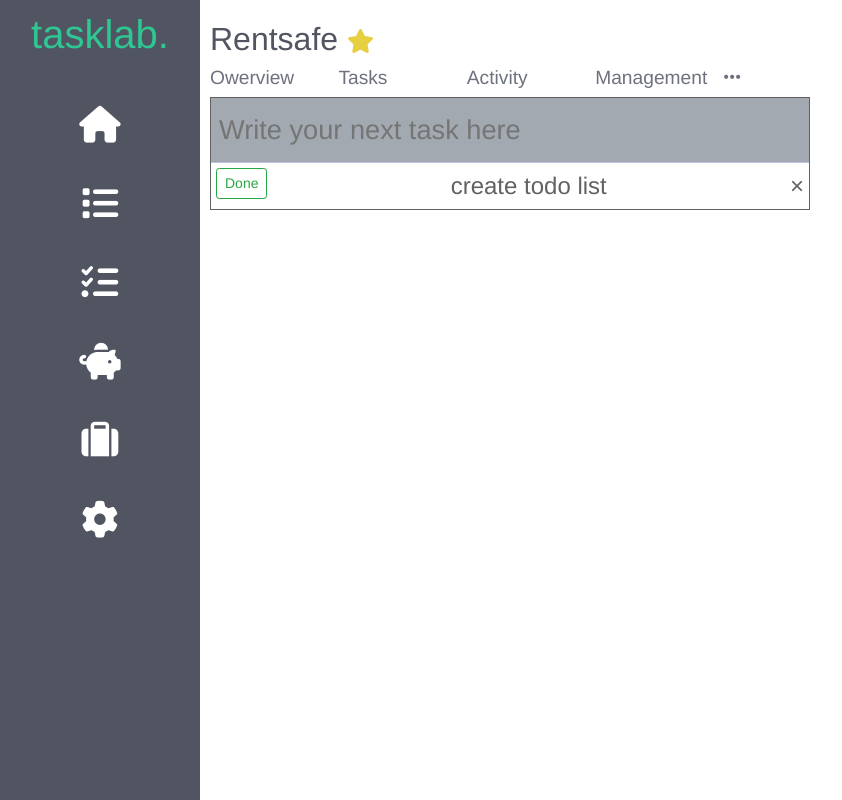
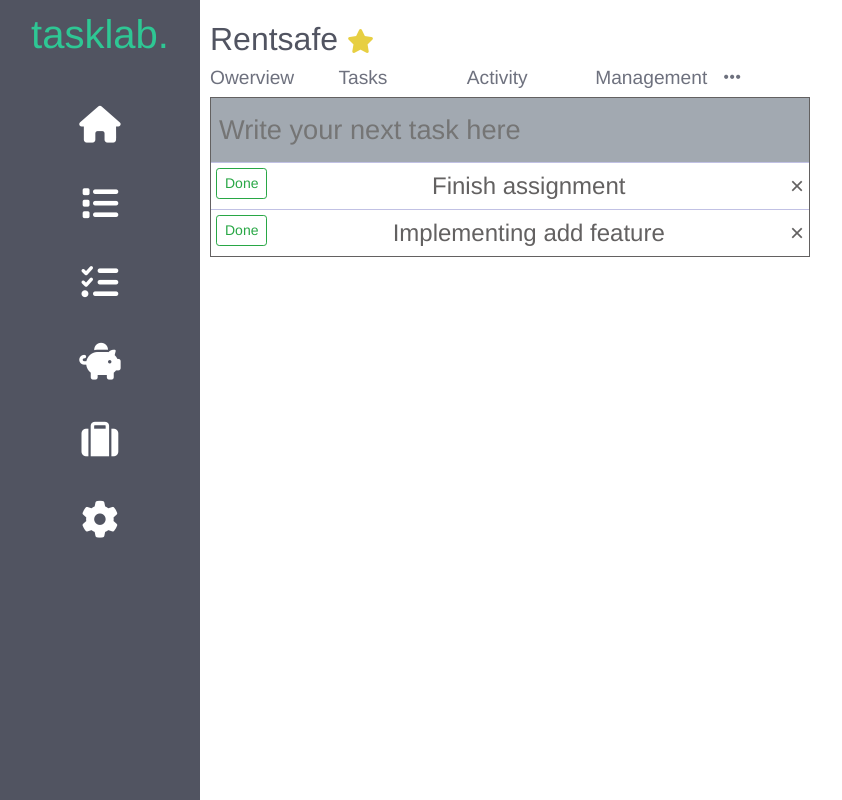
Before and after one commit to Vgnttv/Vue-TaskChecker, a Vue app: page /#/tasks in a window 1280 px wide. Shown: the whole page, without its empty margins (0-842 px from the left). Built offline with nearby package versions, Linux system fonts and the light colour scheme.

Commit message:
Added user to the object task, created overview component

```diff
--- /dev/null
+++ b/src/components/Overview.vue
@@ -0,0 +1,64 @@
+<template>
+  <div class="Overview">
+<h1>Hello</h1>
+  </div>
+</template>
+<script>
+export default {
+  data() {
+    return {
+      newTask: "",
+      idForTask: 3,
+      tasks: [
+        {
+          id: 1,
+          title: "Finish assignment",
+          user:"Angela",
+          completed: false
+        },
+        {
+          id: 2,
+          title: "Implementing add feature",
+          user:"Oscar",
+          completed: false
+        }
+      ]
+    };
+  },
+  methods: {
+    addTask() {
+      if (this.newTask.length > 0) {
+        this.tasks.push({
+          id: this.idForTask,
+          title: this.newTask,
+          user: "Ottavia",
+          completed: false
+        });
+        (this.newTask = ""), this.idForTask++;
+      }
+    },
+    removeTask(index) {
+      this.tasks.splice(index, 1);
+    },
+    toggleTaskCompleted(task) {
+      task.completed = !task.completed;
+    }
+  }
+};
+</script>
+
+<style lang="scss" scoped>
+.Overview {
+  // margin: 0 auto;
+  width: 600px;
+  font-size: 1.5rem;
+  border: solid 0.5px rgb(99, 97, 97);
+  display: flex;
+  flex-direction: column;
+  text-align: start;
+  justify-content: space-between;
+  overflow: hidden;
+
+
+}
+</style>
--- a/src/components/Sidebar.vue
+++ b/src/components/Sidebar.vue
@@ -19,9 +19,11 @@
     </nav>
 
     <nav>
+         <router-link to="/overview">
       <span class="icon">
         <i class="fas fa-tasks"></i>
       </span>
+      </router-link>
     </nav>
     <nav>
       <span class="icon">
--- a/src/components/Tasks.vue
+++ b/src/components/Tasks.vue
@@ -14,7 +14,7 @@
         @click="toggleTaskCompleted(task)"
       >Done</button>
       <button class="btn btn-outline-danger btn-sm" v-else @click="toggleTaskCompleted(task)">Undo</button>
-      {{task.title}}
+      {{task.title }}
       <span class="removeTask" @click="removeTask(index)">&times;</span>
     </div>
   </div>
@@ -24,11 +24,18 @@ export default {
   data() {
     return {
       newTask: "",
-      idForTask: 2,
+      idForTask: 3,
       tasks: [
         {
           id: 1,
-          title: "create todo list",
+          title: "Finish assignment",
+          user:"Angela",
+          completed: false
+        },
+        {
+          id: 2,
+          title: "Implementing add feature",
+          user:"Oscar",
           completed: false
         }
       ]
@@ -40,6 +47,7 @@ export default {
         this.tasks.push({
           id: this.idForTask,
           title: this.newTask,
+          user: "Ottavia",
           completed: false
         });
         (this.newTask = ""), this.idForTask++;
--- a/src/router/index.js
+++ b/src/router/index.js
@@ -1,7 +1,7 @@
 import Vue from "vue";
 import Router from "vue-router";
 import Tasks from "../components/Tasks.vue";
-// import Home from "../components/Home.vue";
+import Overview from "../components/Overview.vue";
 
 Vue.use(Router);
 
@@ -11,6 +11,11 @@ export default new Router({
       path: "/tasks",
       name: "Tasks",
       component: Tasks
+    },
+    {
+      path: "/overview",
+      name: "Overview",
+      component: Overview
     }
   ]
 });
```
